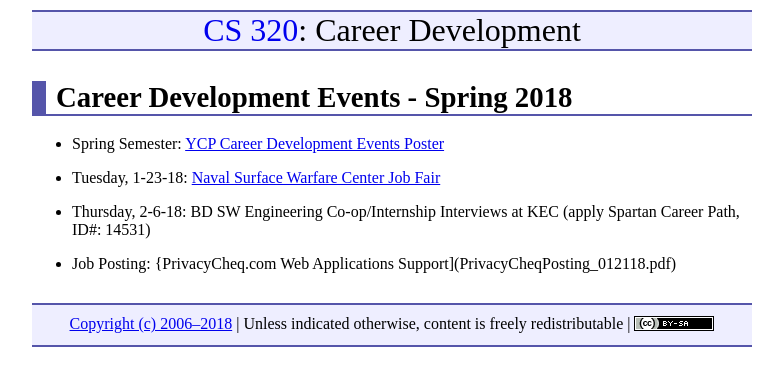
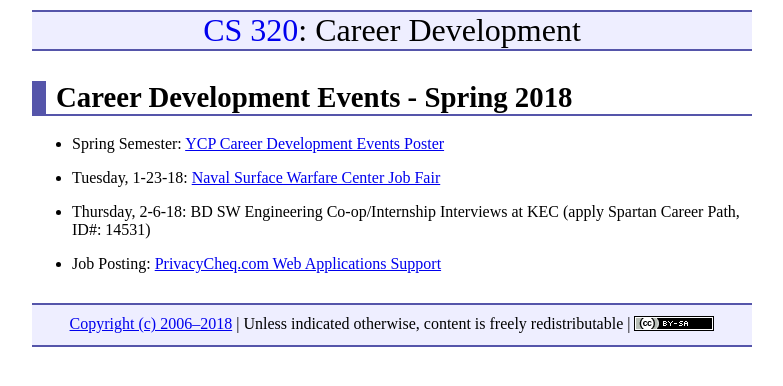
Before and after one commit to ycpcs/cs320-spring2018, a Jekyll site: the page built from careers/index.md, in a window 1280 px wide. Shown: the top 386 px of the page, without its empty margins (248-1031 px from the left). Built offline with Jekyll 4.4.1, drawn with Linux system fonts in a browser that asks for light colours.

```diff
--- a/careers/index.md
+++ b/careers/index.md
@@ -12,4 +12,4 @@ Career Development Events - Spring 2018
 
 * Thursday, 2-6-18: BD SW Engineering Co-op/Internship Interviews at KEC (apply Spartan Career Path, ID#: 14531)
 
-* Job Posting: {PrivacyCheq.com Web Applications Support](PrivacyCheqPosting_012118.pdf)
+* Job Posting: [PrivacyCheq.com Web Applications Support](PrivacyCheqPosting_012118.pdf)
```
